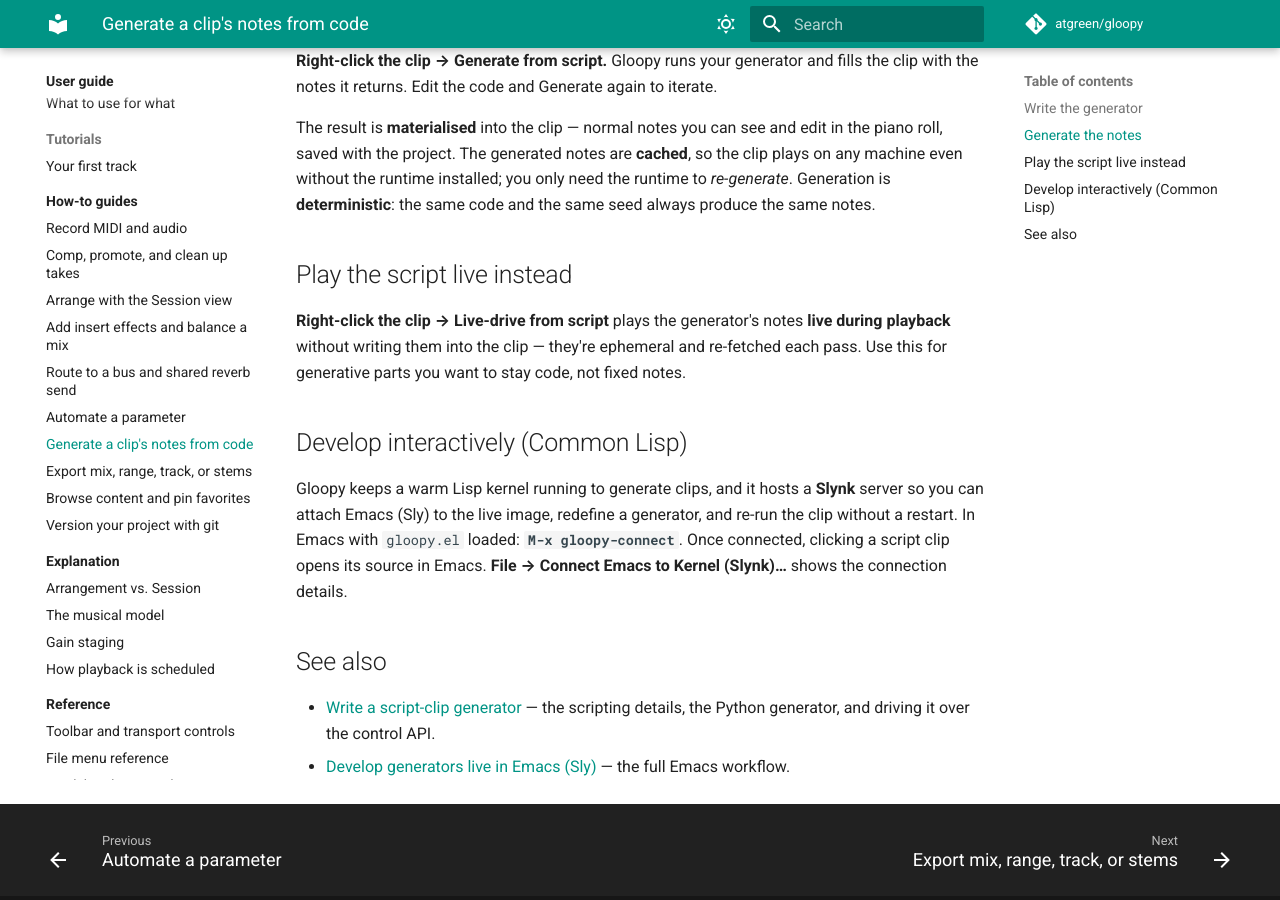
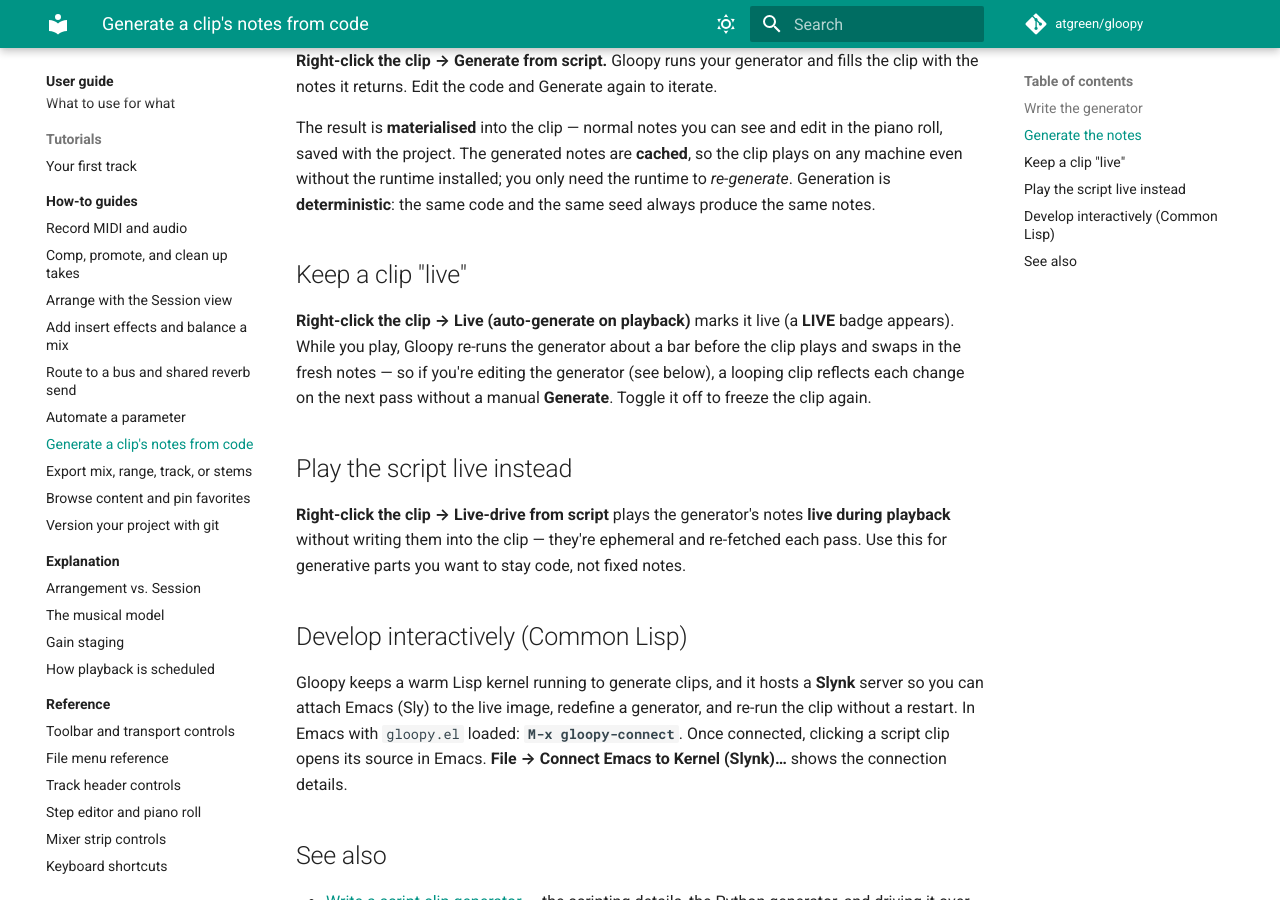
Before and after one commit to atgreen/gloopy, an MkDocs documentation site: the page built from docs/user-guide/how-to/generate-notes-from-code.md, in a window 1280 px wide and 900 px high, scrolled down 941 px. Built offline with MkDocs 1.6.1 and Material for MkDocs 9.7.7, drawn with Linux system fonts in a browser that asks for light colours.

Commit message:
docs: note the 'Live' script-clip toggle in the user-guide how-to
Co-Authored-By: Claude Opus 4.8 (1M context) <noreply@anthropic.com>

```diff
--- a/docs/user-guide/how-to/generate-notes-from-code.md
+++ b/docs/user-guide/how-to/generate-notes-from-code.md
@@ -42,6 +42,14 @@ on any machine even without the runtime installed; you only need the runtime to
 *re-generate*. Generation is **deterministic**: the same code and the same seed always
 produce the same notes.
 
+## Keep a clip "live"
+
+**Right-click the clip → Live (auto-generate on playback)** marks it live (a **LIVE**
+badge appears). While you play, Gloopy re-runs the generator about a bar before the clip
+plays and swaps in the fresh notes — so if you're editing the generator (see below), a
+looping clip reflects each change on the next pass without a manual **Generate**. Toggle it
+off to freeze the clip again.
+
 ## Play the script live instead
 
 **Right-click the clip → Live-drive from script** plays the generator's notes **live
```
